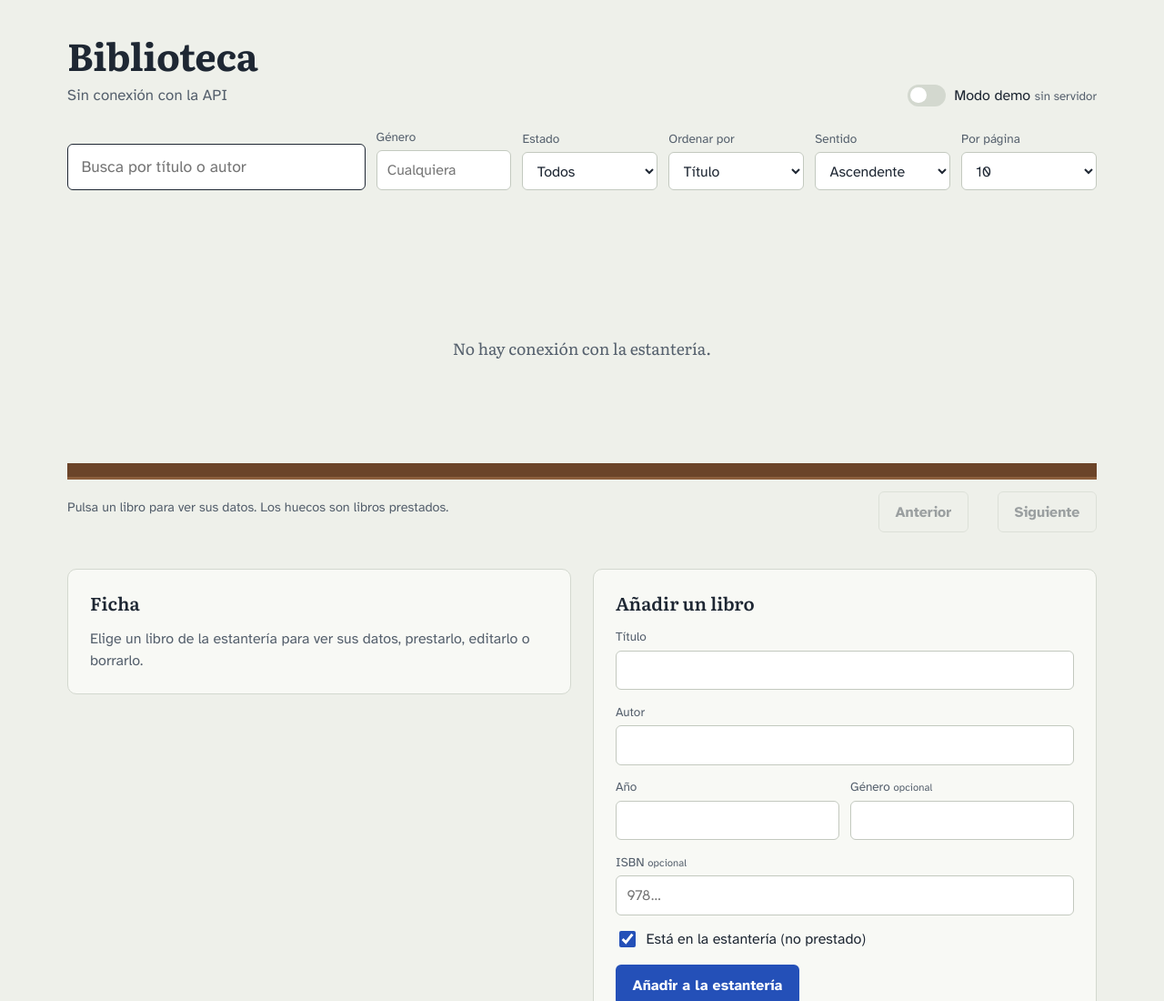
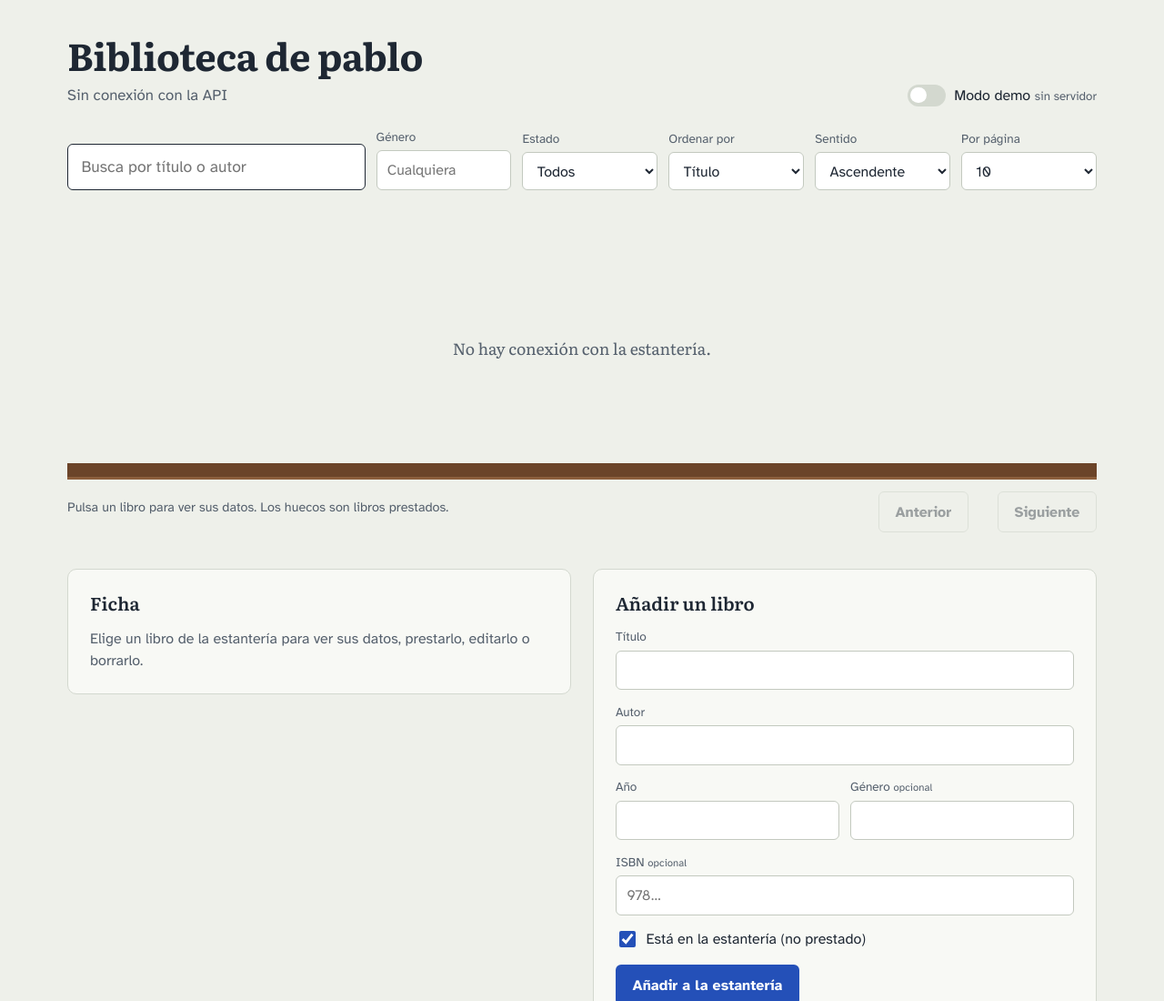
Before and after one commit to pesquinascordero-it/biblioteca-api, a plain HTML site: page frontend/index.html in a window 1280 px wide. Shown: the top 1100 px of the page at 91% size. Drawn offline with Linux system fonts and the light colour scheme; no server answers.

Commit message:
Cambia el título de la página

```diff
--- a/frontend/index.html
+++ b/frontend/index.html
@@ -18,7 +18,7 @@
   <!-- ===== Cabecera ===== -->
   <header class="top">
     <div class="brand">
-      <h1>Biblioteca</h1>
+      <h1>Biblioteca de pablo</h1>
       <p id="shelf-summary" class="summary">Cargando la estantería…</p>
     </div>
 
```
